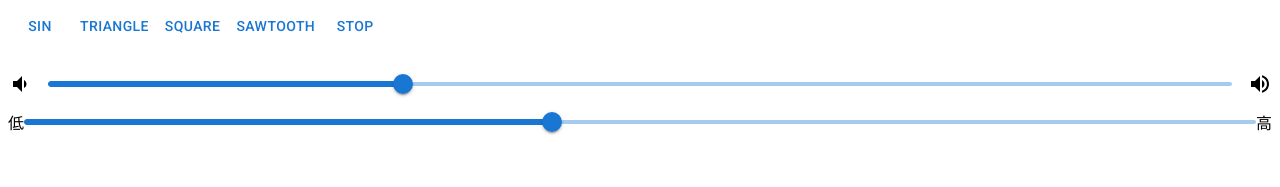
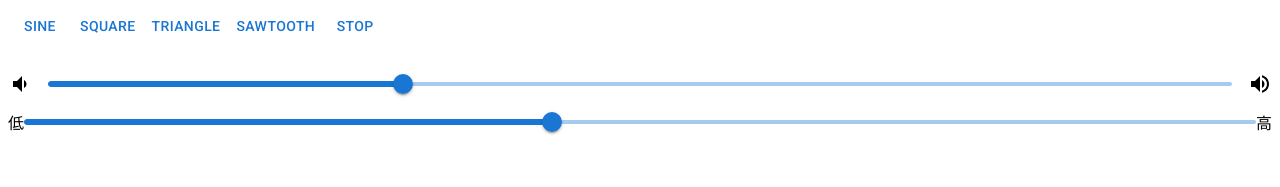
Before and after one commit to kazuhito-m/nes-emulator-study, a Next.js app: page /incubate/sound in a window 1280 px wide. Shown: the top 187 px of the page. Built offline with nearby package versions, Linux system fonts and the light colour scheme.

Commit message:
implement: ボタンを配列で動的に生成する。

```diff
--- a/src/app/incubate/sound/page.tsx
+++ b/src/app/incubate/sound/page.tsx
@@ -4,6 +4,8 @@ import * as React from 'react';
 import { Box, Button, Slider, Stack, Typography } from '@mui/material';
 import { VolumeDown, VolumeUp } from '@mui/icons-material';
 import { useState } from 'react';
+
+const OSCILLATOR_TYPES: OscillatorType[] = ["sine", "square", "triangle", "sawtooth"];
 
 let oscillator: OscillatorNode;
 let gainContext: GainNode;
@@ -62,10 +64,9 @@ export default function Page() {
 
   return (
     <Box>
-      <Button onClick={(e) => playSound('sine')}>Sin</Button>
-      <Button onClick={(e) => playSound('triangle')}>Triangle</Button>
-      <Button onClick={(e) => playSound('square')}>Square</Button>
-      <Button onClick={(e) => playSound('sawtooth')}>Sawtooth</Button>
+      {OSCILLATOR_TYPES.map((type) => {
+        return <Button key={type} onClick={(e) => playSound(type)}>{type}</Button>;
+      })}
       <Button onClick={(e) => stopSound()}>Stop</Button>
 
       <Typography style={{ visibility: play ? "visible" : "hidden" }}>Plaing!</Typography>
```
